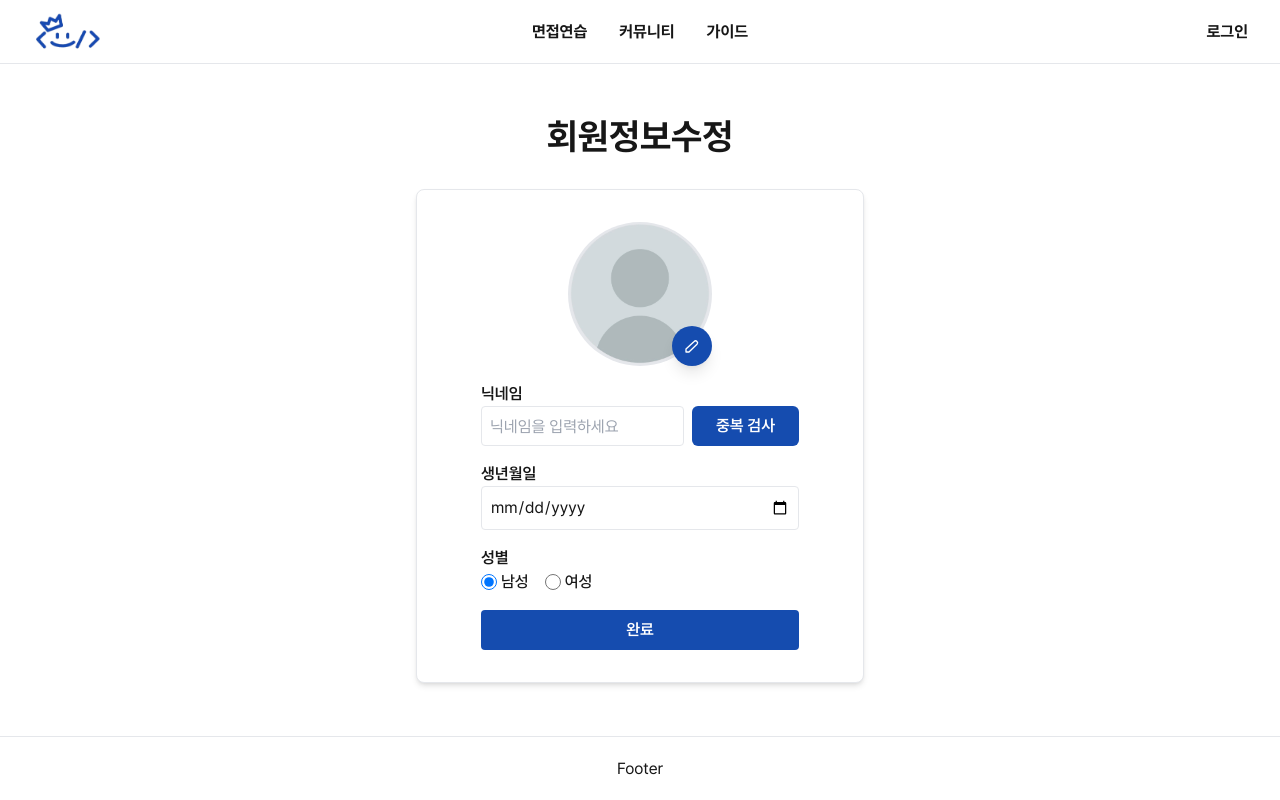
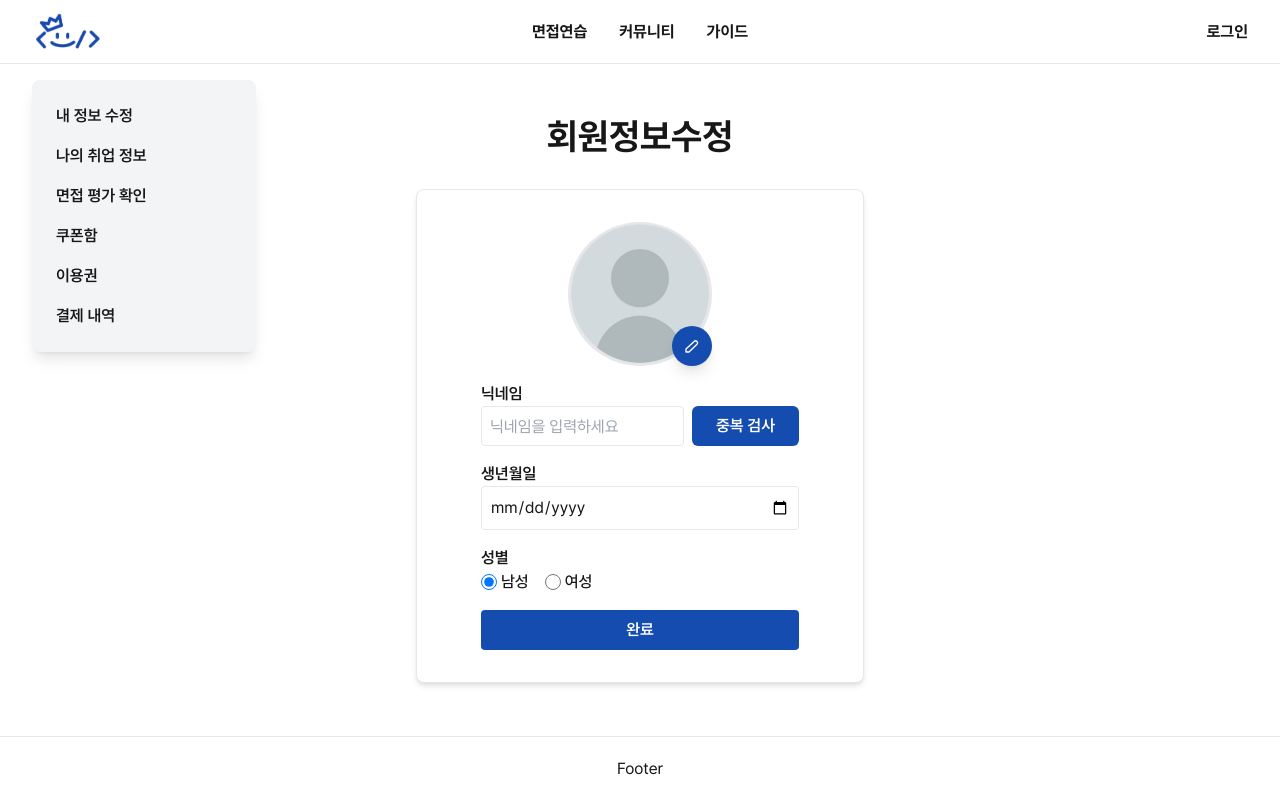
Before and after one commit to TeamRichardStallman/dv-front, a Next.js app: page /mypage/edit in a window 1280 px wide. Built offline with nearby package versions, Linux system fonts and the light colour scheme.

Commit message:
DV-105 feat: 왼쪽 메뉴바 만들기

```diff
--- /dev/null
+++ b/src/app/mypage/layout.tsx
@@ -0,0 +1,74 @@
+import React from "react";
+import Link from "next/link";
+import Header from "@/components/header";
+import Footer from "@/components/footer";
+
+const MyPageLayout = ({ children }: { children: React.ReactNode }) => {
+  return (
+    <div className="flex flex-col min-h-screen">
+      <Header />
+
+      <div className="flex flex-1">
+        <nav className="bg-gray-100 p-6 shadow-lg rounded-lg fixed top-20 left-8 w-56 h-auto">
+          <ul className="space-y-4">
+            <li>
+              <Link
+                href="/mypage/edit"
+                className="hover:text-blue-500 font-semibold"
+              >
+                내 정보 수정
+              </Link>
+            </li>
+            <li>
+              <Link
+                href="/mypage/profile"
+                className="hover:text-blue-500 font-semibold"
+              >
+                나의 취업 정보
+              </Link>
+            </li>
+            <li>
+              <Link
+                href="/mypage/feedback"
+                className="hover:text-blue-500 font-semibold"
+              >
+                면접 평가 확인
+              </Link>
+            </li>
+            <li>
+              <Link
+                href="/mypage/coupon"
+                className="hover:text-blue-500 font-semibold"
+              >
+                쿠폰함
+              </Link>
+            </li>
+            <li>
+              <Link
+                href="/mypage/voucher"
+                className="hover:text-blue-500 font-semibold"
+              >
+                이용권
+              </Link>
+            </li>
+            <li>
+              <Link
+                href="/mypage/payment-history"
+                className="hover:text-blue-500 font-semibold"
+              >
+                결제 내역
+              </Link>
+            </li>
+          </ul>
+        </nav>
+
+        <main className="flex-grow p-8 ml-auto mr-auto w-full max-w-4xl flex justify-center items-center">
+          <div className="w-full">{children}</div>
+        </main>
+      </div>
+      <Footer />
+    </div>
+  );
+};
+
+export default MyPageLayout;
```
Also changed, not shown: src/app/mypage/edit/page.tsx (renamed from src/app/(user)/mypage/edit/page.tsx).
